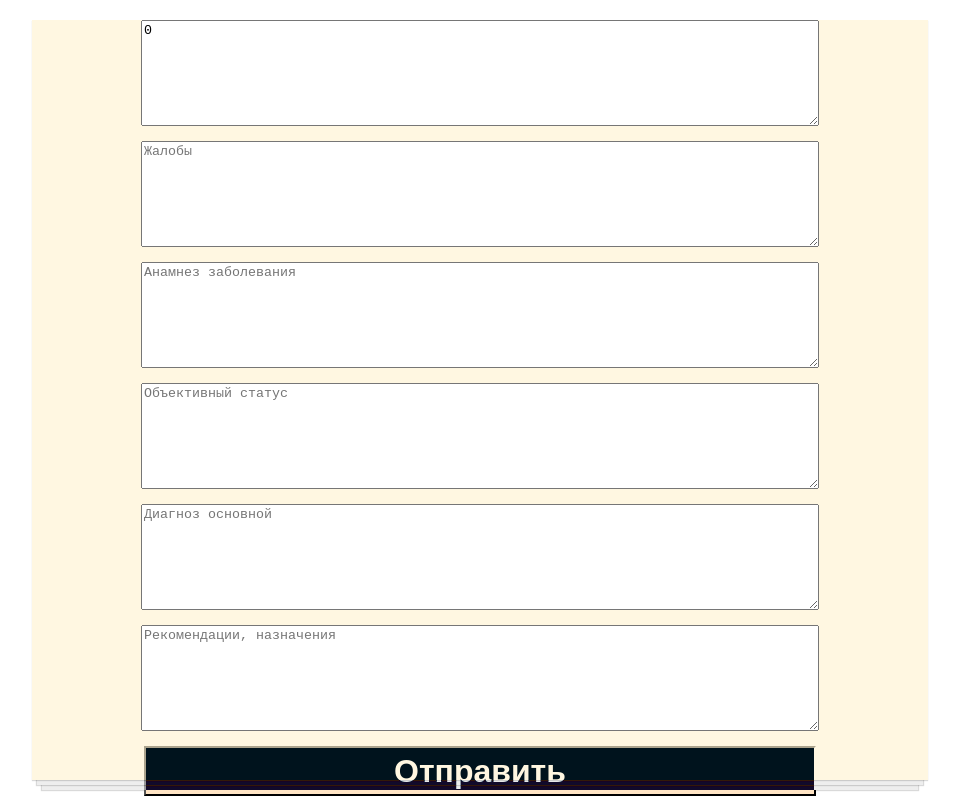
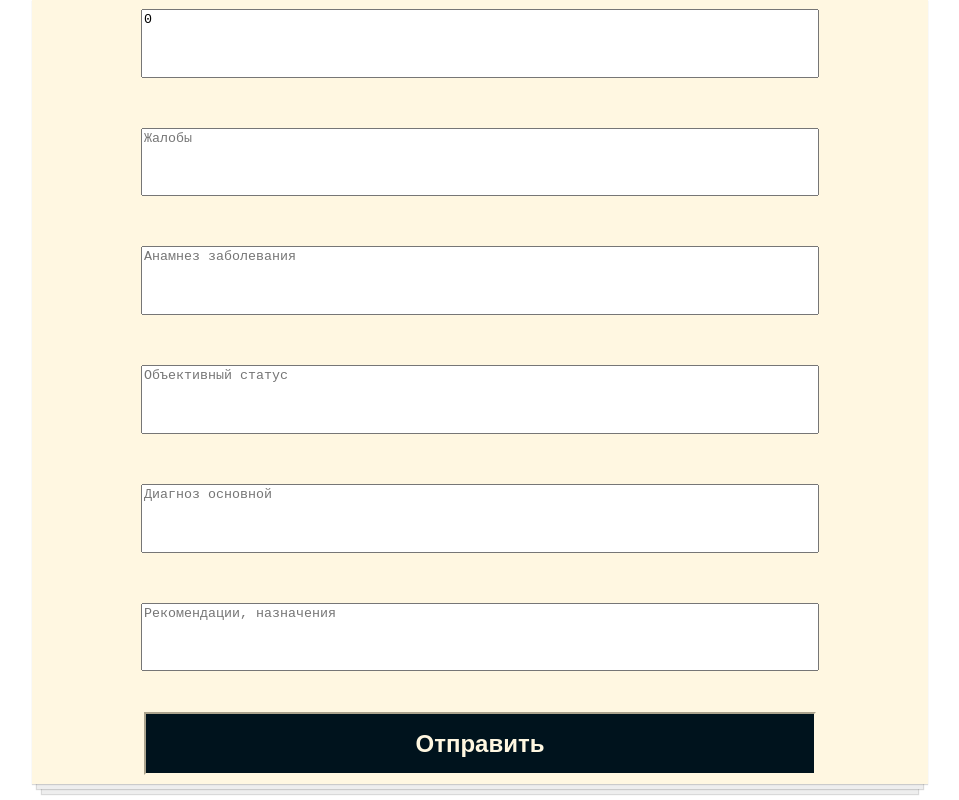
Before and after one commit to nik9ta5/appfrntRecSys, a Vue app: page / in a window 1280 px wide. Shown: the whole page, without its empty margins (160-1119 px from the left). Built offline with nearby package versions, Linux system fonts and the light colour scheme.

Commit message:
Фикс форм и листа

```diff
--- a/src/assets/main.css
+++ b/src/assets/main.css
@@ -3,10 +3,10 @@
   margin-left: auto;
   margin-right: auto;
   position: absolute;
-  top: 50%;
+  transform: translate(-50%, 0);
+  top: 0;
   left: 50%;
-  transform: translate(-50%, -50%);
-  height: 95%;
+  height: 98%;
   width: 70%;
   box-shadow:
     0 1px 1px rgba(0,0,0,0.15), /* Тень верхнего слоя */
@@ -16,24 +16,26 @@
     0 20px 1px -9px rgba(0,0,0,0.15); /* Тень третьего слоя */
 }
 .sendData {
-  display: flex; /* Используем Flexbox */
-  flex-direction: column; /* Располагаем элементы в столбик */
-  justify-content: center; /* Центрируем по высоте */
-  align-items: center; /* Центрируем по ширине */
-}
+  display: flex;
+  height: 100%;
+  flex-direction: column;
+  justify-content: space-between;
+  align-items: center;}
 
 .inputData {
   width: 75%;
-  height: 100px;
-  margin-bottom: 15px; /* Отступ между текстовыми областями */
+  height: 8%;
+  margin-top: 1%;
+  resize: none;
 }
 
 .btnSend {
   width: 75%;
-  height: 50px;
+  height: 8%;
+  margin-bottom: 1%;
   background-color: bisque;
   mix-blend-mode: difference;
-  font-size: 2em;
+  font-size: 1.5em;
   font-weight: bold;
   font-family: Arial, Helvetica;
 }
```
